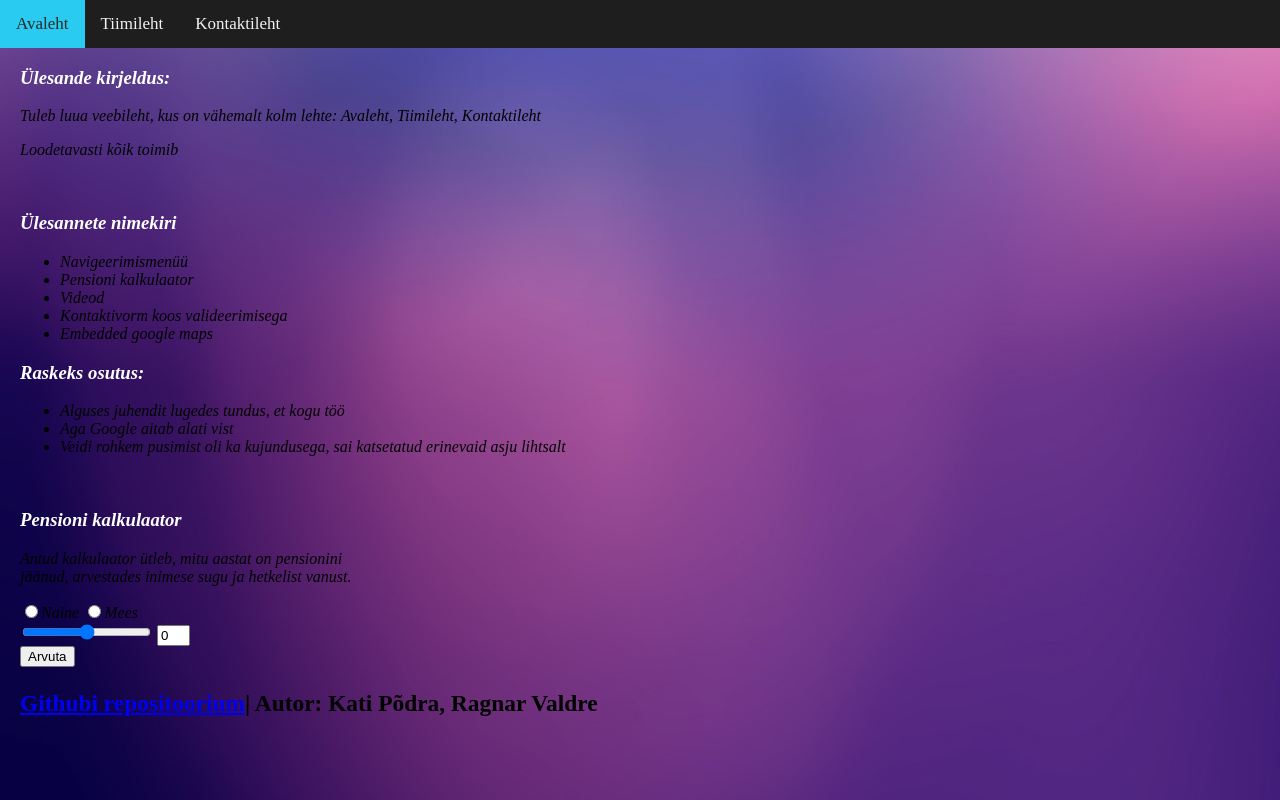
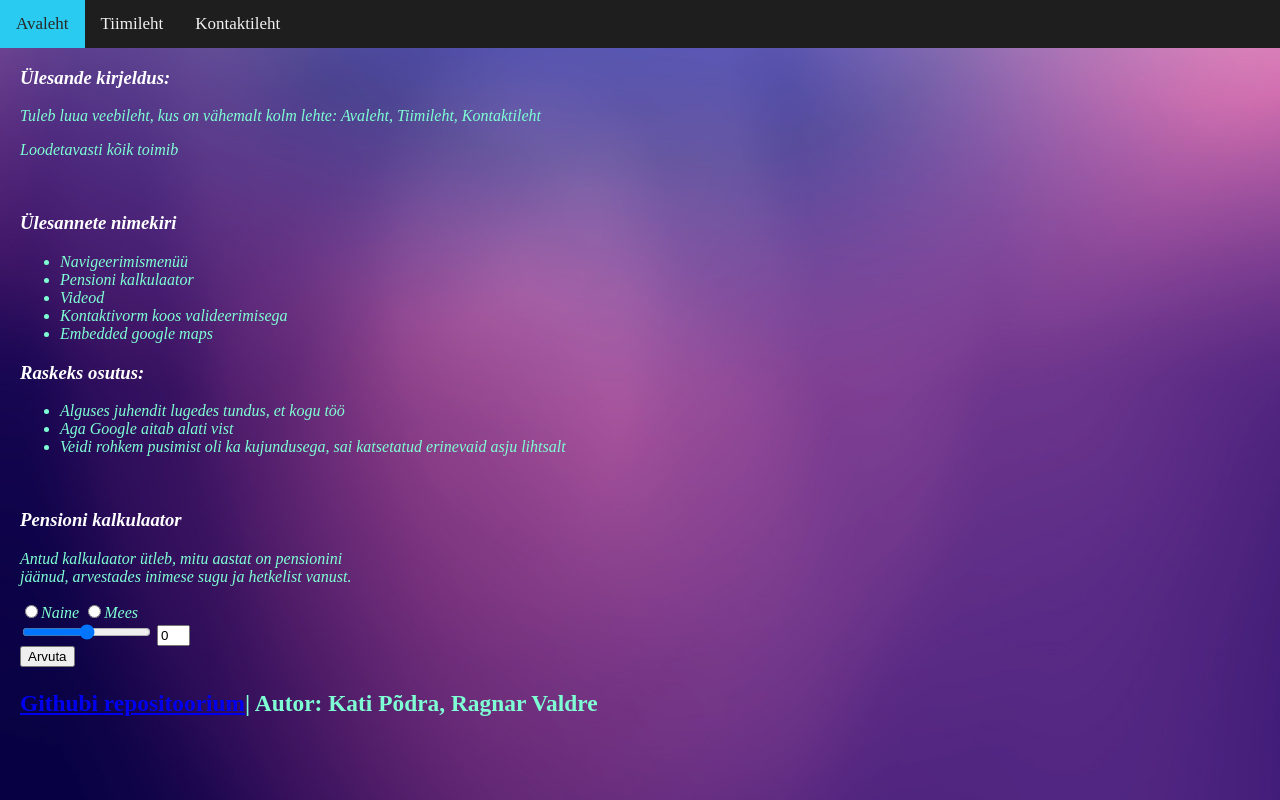
Before and after one commit to kpodra/8-tund, a plain HTML site: page index.html in a window 1280 px wide. Drawn offline with Linux system fonts and the light colour scheme.

Commit message:
kujunduse muudatus

```diff
--- a/contact.css
+++ b/contact.css
@@ -20,9 +20,10 @@ body{
 }
 
 
-.content {
+#content {
     text-align: left;
     width: 35vh;
+    color: aquamarine;
 }
 
 .map{
--- a/index.css
+++ b/index.css
@@ -21,13 +21,16 @@ body{
 
 }
 
-
+#content{
+    color: aquamarine;
+}
 
 
 footer{
     font-family: 'Times New Roman', Times, serif;
     font-size: 20px;
     padding-left: 20px;
+    color: aquamarine;
 
 }
 
--- a/index.html
+++ b/index.html
@@ -21,7 +21,7 @@
     <div id="wrapper">
         <div id="content">
             <h3 style="color:white">Ülesande kirjeldus: </h3>
-            <p >Tuleb luua veebileht, kus on vähemalt kolm lehte: Avaleht, Tiimileht, Kontaktileht</p>
+            <p style="color: aquamarine;">Tuleb luua veebileht, kus on vähemalt kolm lehte: Avaleht, Tiimileht, Kontaktileht</p>
             <p >Loodetavasti kõik toimib</p>
             <br>
             <h3 style="color:white">Ülesannete nimekiri</h3>
```
